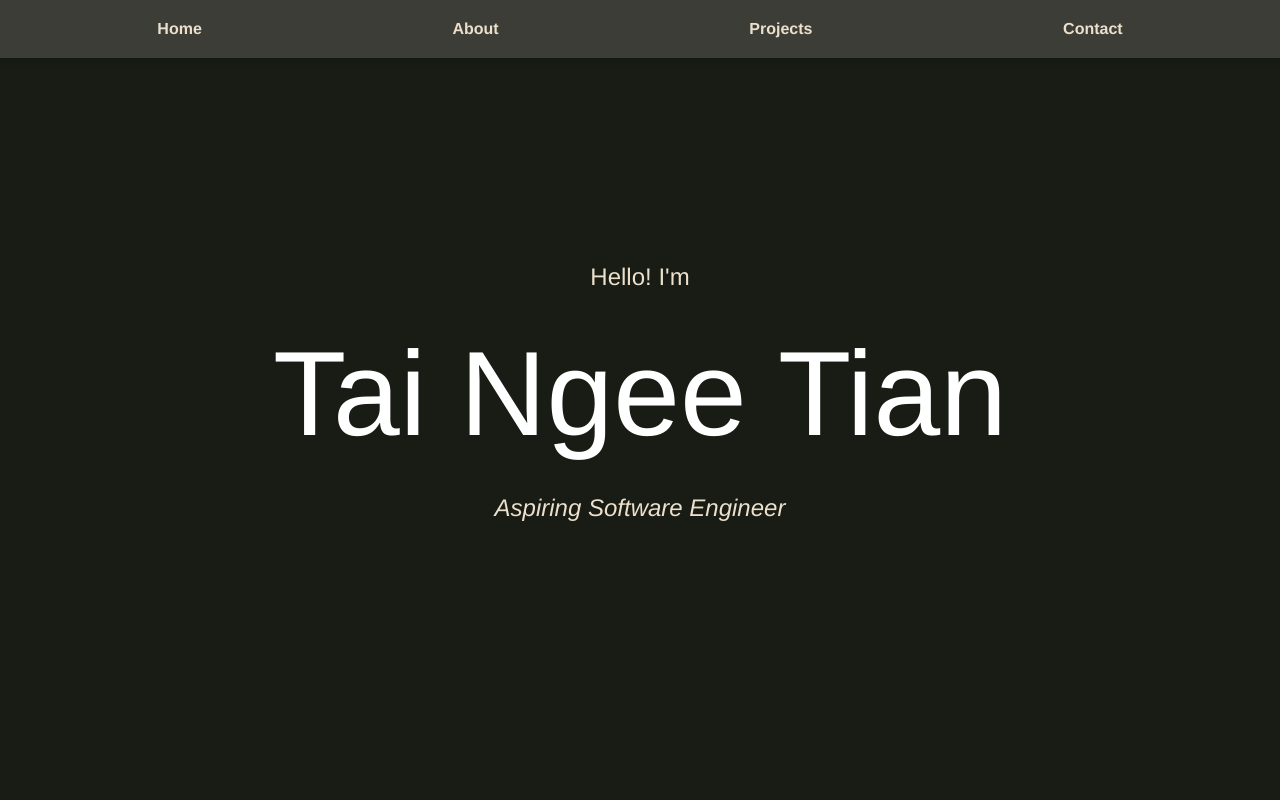
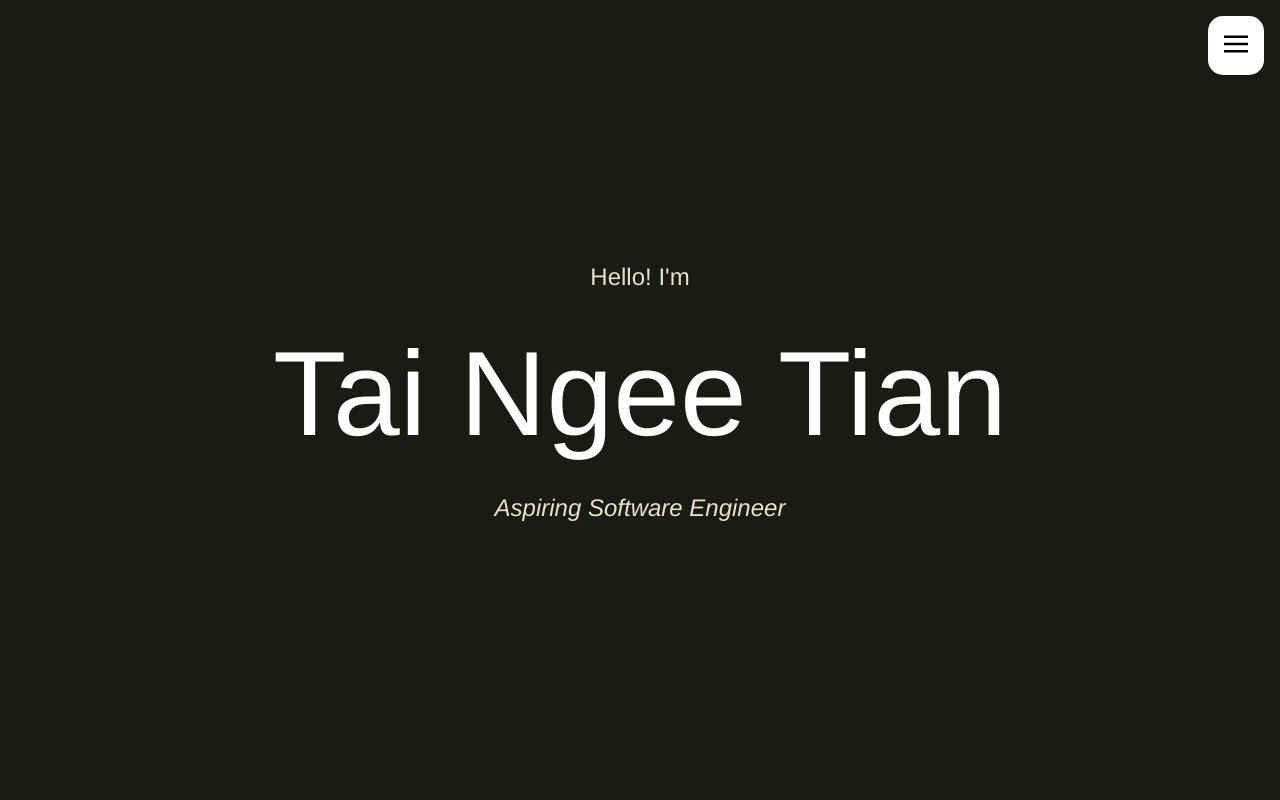
Before and after one commit to warkionw/Portfolio-Site, a Vue app in the folder portfolio-site/: page / in a window 1280 px wide. Shown: the top 800 px of the page. Built offline with nearby package versions, Linux system fonts and the light colour scheme.

Commit message:
Navbar changed to dropdown

```diff
--- a/portfolio-site/src/assets/style/components.scss
+++ b/portfolio-site/src/assets/style/components.scss
@@ -11,29 +11,80 @@
 .navbar {
   position: fixed;
   top: 0;
+  right: 0;
+  width: 100%;
+  z-index: 1000;
+  display: flex;
+  justify-content: flex-end; /* Aligns the toggle button to the right */
+  padding: 1rem 1rem 0rem 1rem; /* Adjust padding if necessary */
+}
+
+.navbar-toggle {
+  background-color: $c-white;
+  border-radius: 15px;
+  padding: 16px;
+  border: none;
+  cursor: pointer;
+  box-shadow: 0 4px 6px rgba(0, 0, 0, 0.1);
+  margin-left: auto; /* Pushes the button to the right */
+}
+
+.navbar-toggle.opened {
+  border-bottom-right-radius: 0px;
+}
+
+.navbar-toggle img {
+  width: 24px;
+  height: 24px;
+}
+
+/* Dropdown content */
+.dropdown-content {
+  position: absolute;
+  text-align: end;
+  top: 100%;
+  right: 0;
+  width: 10%;
+  background-color: white;
+  z-index: 1100;
+  box-shadow: 0 8px 16px rgba(0, 0, 0, 0.2);
+  margin-right: 1rem;
+  border-radius: 10px 0 10px 10px;
+}
+
+.dropdown-content a {
+  color: black !important;
+  right: 0; /* Aligns the dropdown to the right */
+  padding: 16px;
+  text-decoration: none;
+  display: block;
+  border-radius: 10px;
+
+}
+
+.dropdown-content a:hover {
+  background-color: lightgray;
+}
+
+/* Fullscreen overlay */
+.overlay {
+  position: fixed;
+  top: 0;
   left: 0;
   width: 100%;
-  background-color: $c2; // Replace with your variable
-  color: $color-text; // Replace with your variable
+  height: 100%;
+  background-color: rgba(0, 0, 0, 0.5);
   z-index: 1000;
-  box-shadow: 0 4px 6px rgba(0, 0, 0, 0.1);
-}
-
-.navbar-container {
-  display: flex;
-  justify-content: space-around;
-  align-items: center;
-  padding: 1rem 2rem;
 }
 
 .nav-link {
   text-decoration: none;
-  color: inherit;
+  color: $c-black;
   font-size: 1rem;
   font-weight: bold;
   transition: color 0.3s;
 
   &:hover {
-    color: $c4; // Replace with your hover color variable
+    color: $c1; // Replace with your hover color variable
   }
 }
--- a/portfolio-site/src/components/NavBar.vue
+++ b/portfolio-site/src/components/NavBar.vue
@@ -1,10 +1,46 @@
 <template>
   <nav class="navbar">
-    <div class="navbar-container">
-      <a href="#intro" class="nav-link">Home</a>
-      <a href="#about-page" class="nav-link">About</a>
-      <a href="#project" class="nav-link">Projects</a>
-      <a href="#contact" class="nav-link">Contact</a>
+    <!-- Menu Button -->
+    <button @click="toggleMenu" class="navbar-toggle" :class="{'opened': menuOpen, 'closed': !menuOpen}">
+      <img :src="menuIcon" alt="menu icon" />
+    </button>
+
+    <!-- Dropdown Menu -->
+    <div v-if="menuOpen" class="dropdown-content">
+      <a href="#intro" class="nav-link" @click="closeMenu">Home</a>
+      <a href="#about-page" class="nav-link" @click="closeMenu">About</a>
+      <a href="#project" class="nav-link" @click="closeMenu">Projects</a>
+      <a href="#contact" class="nav-link" @click="closeMenu">Contact</a>
     </div>
+
+    <!-- Overlay -->
+    <div v-if="menuOpen" class="overlay" @click="closeMenu"></div>
   </nav>
 </template>
+
+<script>
+// Import the images statically
+import menuBars from '@/assets/menu-bars.svg';
+import menuCross from '@/assets/menu-cross.svg';
+
+export default {
+  data() {
+    return {
+      menuOpen: false,
+    };
+  },
+  computed: {
+    menuIcon() {
+      return this.menuOpen ? menuCross : menuBars;
+    },
+  },
+  methods: {
+    toggleMenu() {
+      this.menuOpen = !this.menuOpen;
+    },
+    closeMenu() {
+      this.menuOpen = false;
+    },
+  },
+};
+</script>
```
Also changed, not shown: portfolio-site/src/assets/menu-bars.svg (added), portfolio-site/src/assets/menu-cross.svg (added).
